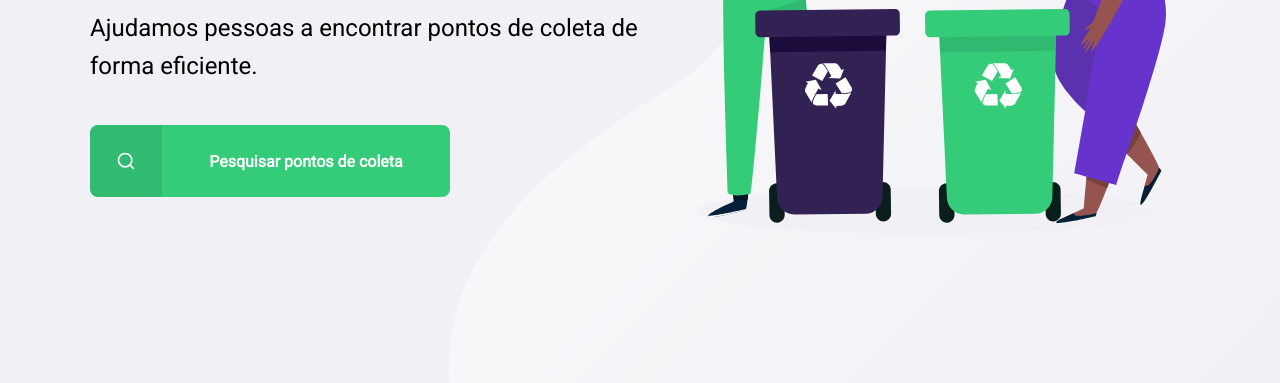
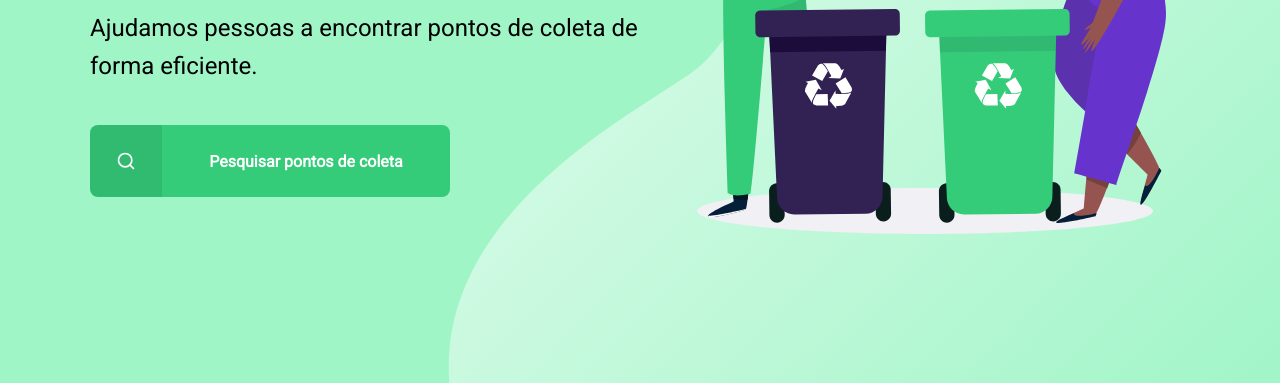
Before and after one commit to rodrigoFerreir/Projeto-Ecoleta, a plain HTML site: page index.html in a window 1280 px wide. Shown: the part 417-800 px from the top of the page. Drawn offline with Linux system fonts and the light colour scheme.

Commit message:
alterando background-color

```diff
--- a/styles/main.css
+++ b/styles/main.css
@@ -16,6 +16,7 @@ html {
 body {
     background: #f0f0f5;
     -webkit-font-smoothing: antialiased;
+    background-color: #a0f5c7;
 }
 
 a {
```
Also changed, not shown: README.md.
